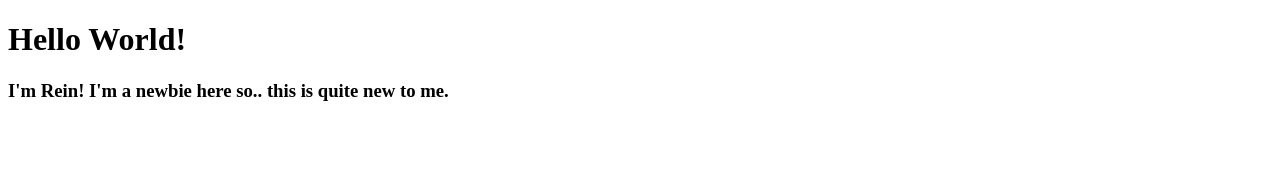
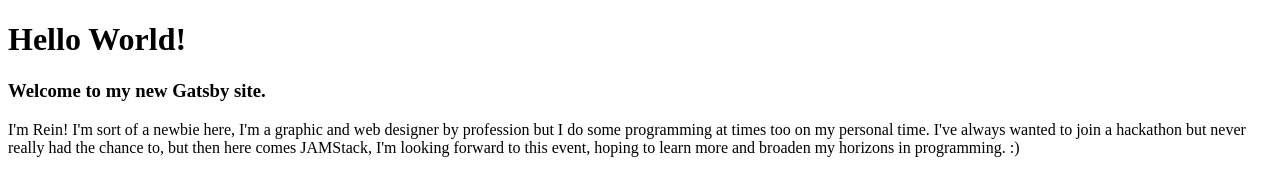
Before and after one commit to nyxmnemosyne/Hackathon-hello-world, a Gatsby site: page / in a window 1280 px wide. Built offline with nearby package versions, Linux system fonts and the light colour scheme; Gatsby itself is replaced by a stand-in of ours.

Commit message:
Update index.js

```diff
--- a/src/pages/index.js
+++ b/src/pages/index.js
@@ -4,7 +4,10 @@ import Link from 'gatsby-link'
 const IndexPage = () => (
   <div>
     <h1>Hello World!</h1>
-    <h3>I'm Rein! I'm a newbie here so.. this is quite new to me.</h3>
+    <h3>Welcome to my new Gatsby site.</h3>
+    <p>I'm Rein! I'm sort of a newbie here, I'm a graphic and web designer by profession but I do some
+    programming at times too on my personal time. I've always wanted to join a hackathon but never really had the chance to,
+    but then here comes JAMStack, I'm looking forward to this event, hoping to learn more and broaden my horizons in programming. :)</p>
   </div>
 )
 
```
